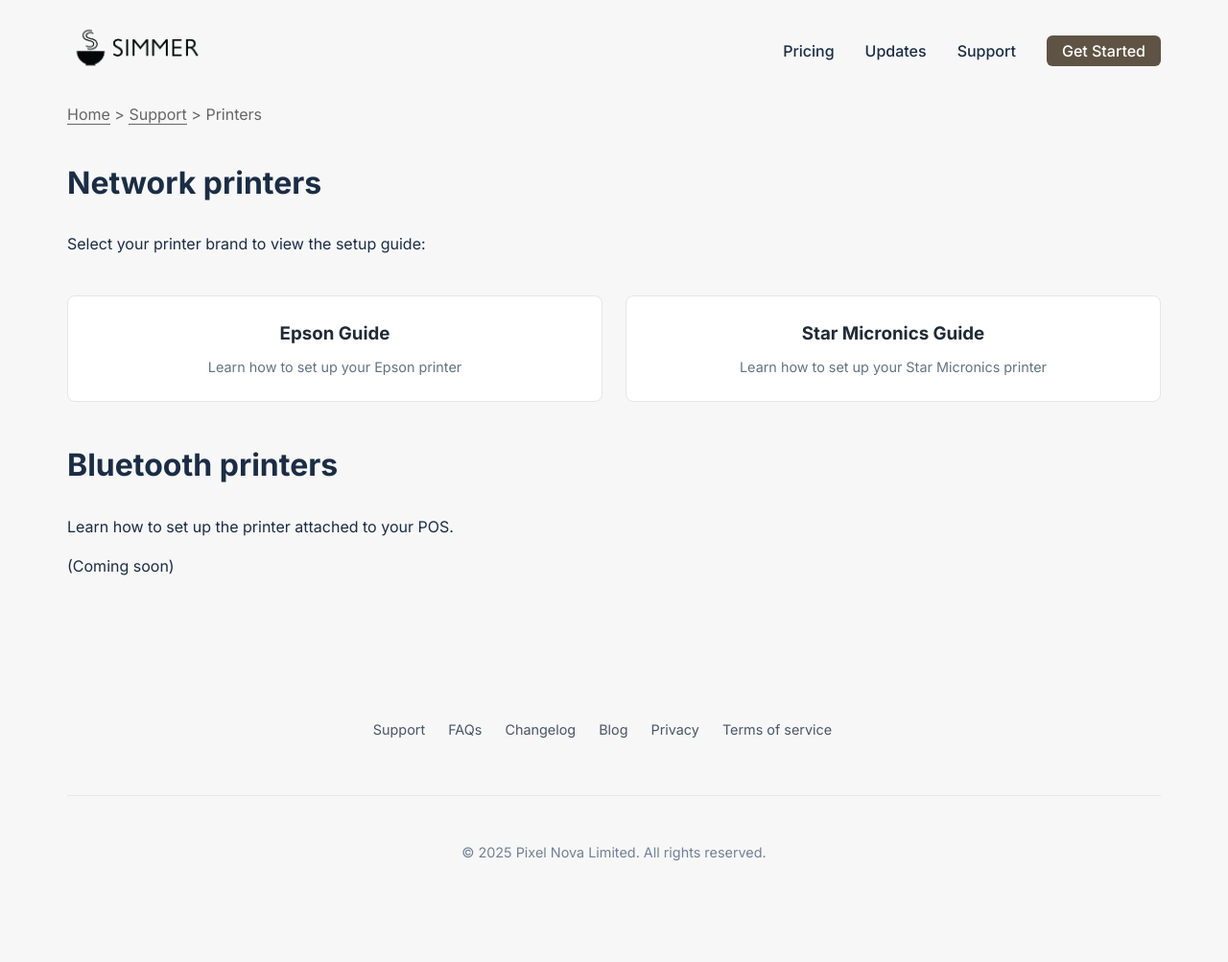
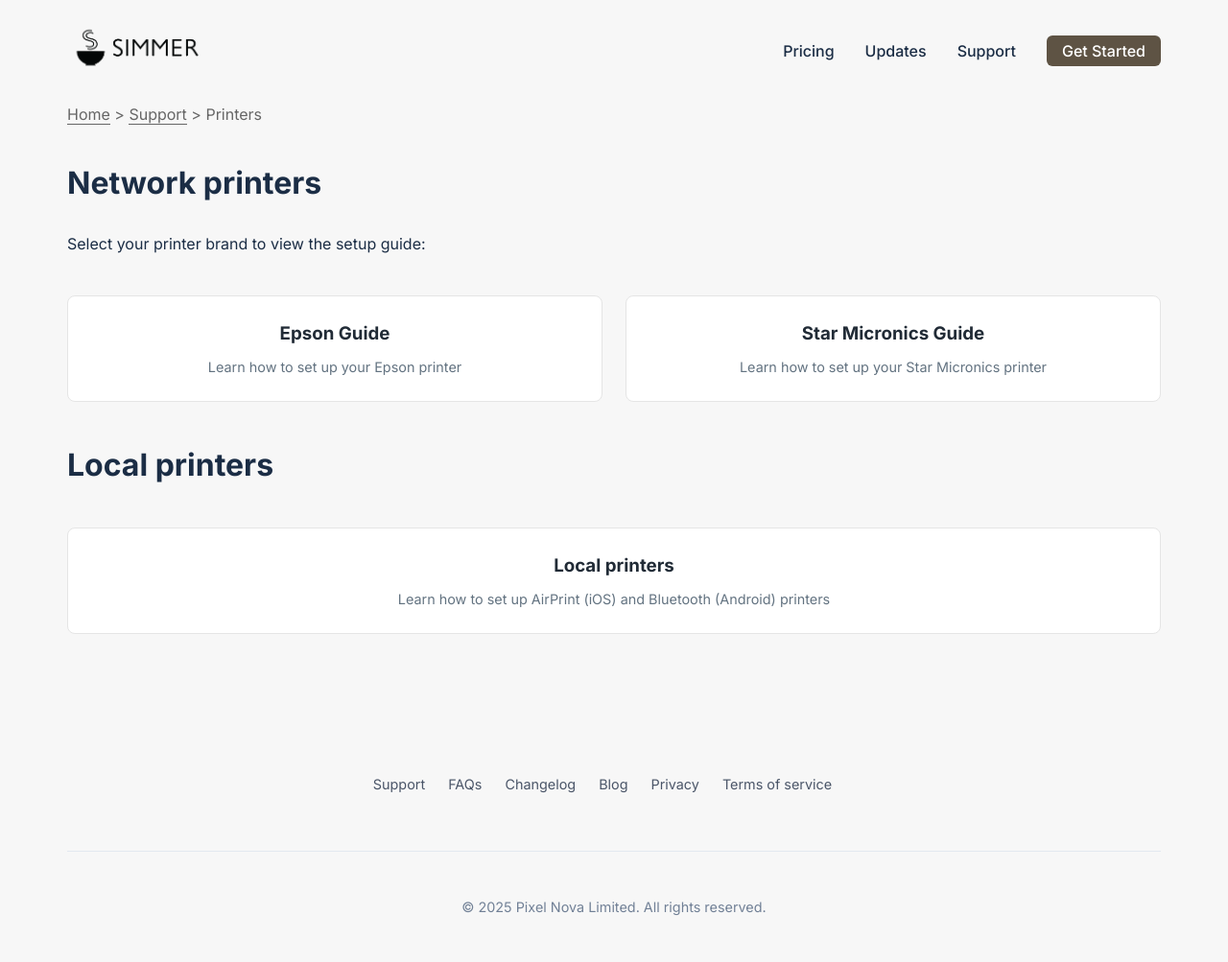
Before and after one commit to Pixel-Nova-Apps/simmerpos.com, a Jekyll site: the page built from _pages/printer.md, in a window 1280 px wide. Shown: the whole page at 96% size. Built offline with Jekyll 4.4.1, drawn with Linux system fonts in a browser that asks for light colours; before the commit the page ends 946 px from its top, so only the background shows below that.

Commit message:
added local printing

```diff
--- a/_pages/printer.md
+++ b/_pages/printer.md
@@ -23,8 +23,11 @@ Select your printer brand to view the setup guide:
   </a>
 </div>
 
-# Bluetooth printers
+# Local printers
 
-Learn how to set up the printer attached to your POS.
-
-(Coming soon)
+<div class="support-tiles">
+  <a href="/printer-local" class="support-tile">
+    <h3>Local printers</h3>
+    <p>Learn how to set up AirPrint (iOS) and Bluetooth (Android) printers</p>
+  </a>
+</div>
```
Also changed, not shown: _pages/changelog.md (+7 -0 lines), _pages/printer-local.md (added, +33 -0 lines), assets/local-printer/print-dialog.png (added), assets/local-printer/select-printer-type.png (added), assets/local-printer/send-to-printer.png (added).
